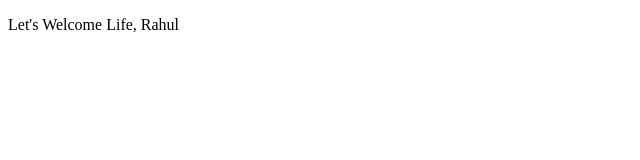
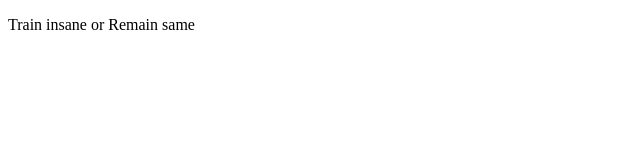
Before and after one commit to RahulSai-hub/angular-pro, a plain HTML site: page index.html in a window 1280 px wide. Shown: the full height of the page, 0-640 px from the left. Drawn offline with Linux system fonts and the light colour scheme.

Commit message:
First web file.

```diff
--- a/index.html
+++ b/index.html
@@ -5,7 +5,7 @@
     <title>Hello Rahul Sai!!</title>
   </head>
   <body>
-    <p>Let's Welcome Life, Rahul</p>
+    <p>Train insane or Remain same</p>
 
   </body>
 </html>
```
